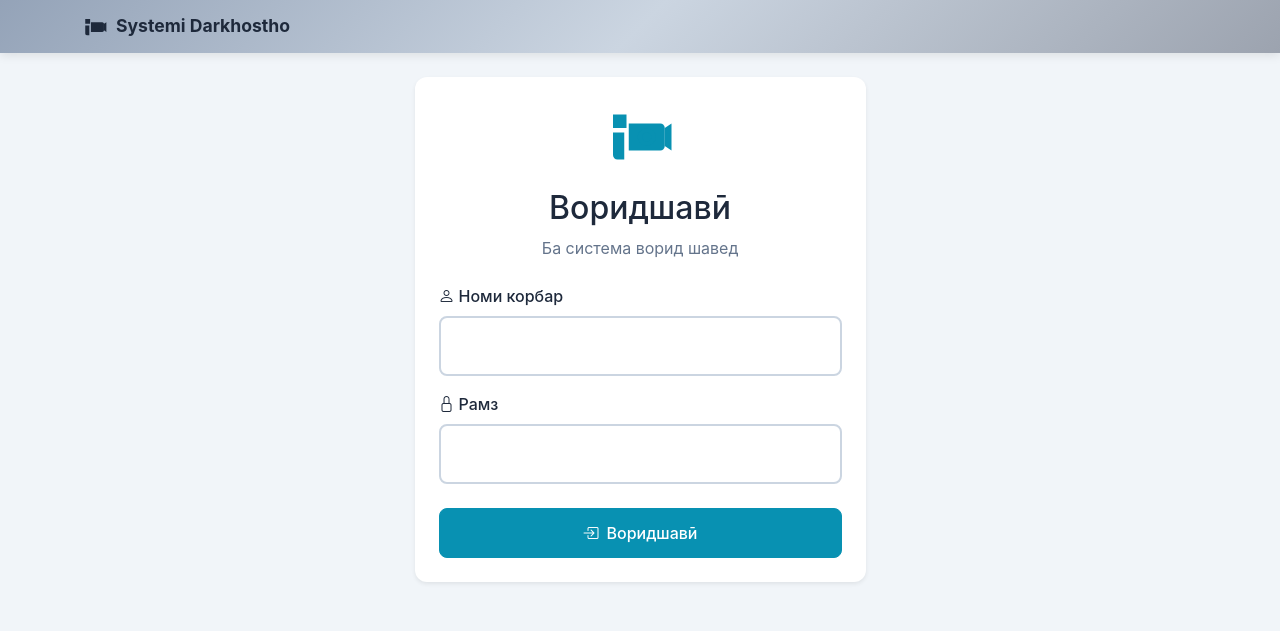
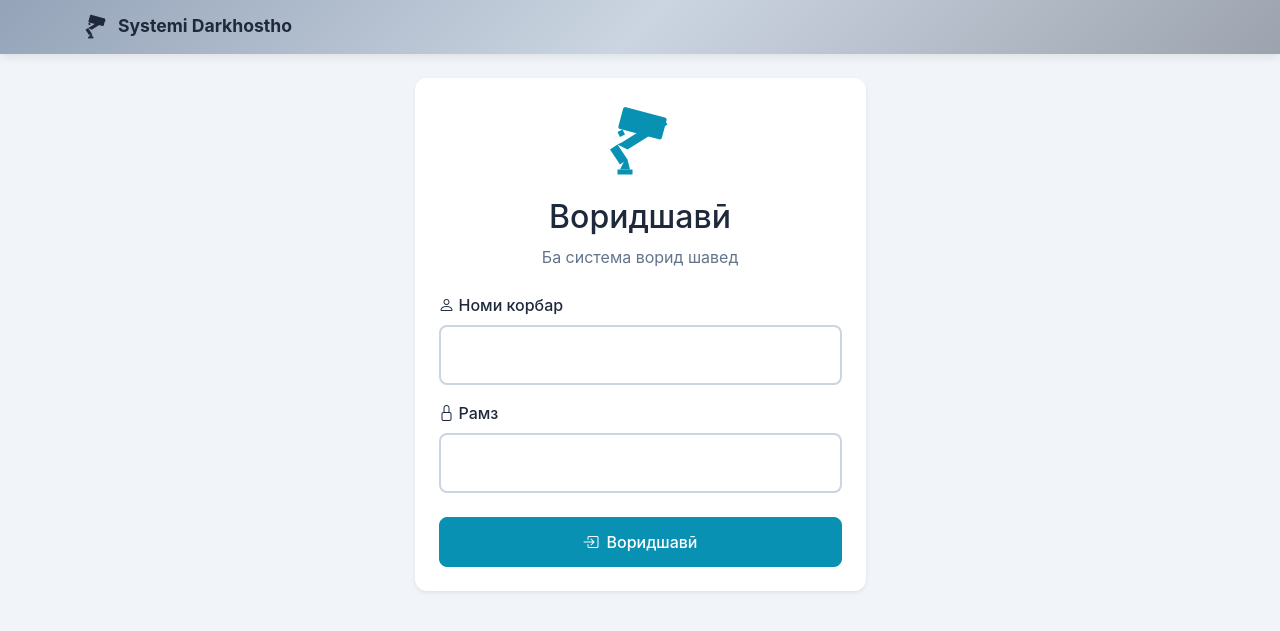
Before and after one commit to greyversarex/Nazorat, a Flask app: page /login in a window 1280 px wide. Shown: the top 631 px of the page. Run offline with Flask 3, Linux system fonts and the light colour scheme.

Commit message:
Update system icon to a CCTV camera for improved visual representation
Replaces existing icons with a new CCTV camera SVG across login and base templates to visually represent the system's security and request management features.

Replit-Commit-Author: Agent
Replit-Commit-Session-Id: 02fb7232-2725-48d8-a038-be08a749462b
Replit-Commit-Checkpoint-Type: full_checkpoint
Replit-Commit-Event-Id: 39ff007a-1da1-40a8-9a2c-7b0915ff3a72
Replit-Commit-Screenshot-Url: https://storage.googleapis.com/screenshot-production-us-central1/31a486db-a867-45d7-a753-bc572c5c01e4/02fb7232-2725-48d8-a038-be08a749462b/JTFdr9N

```diff
--- a/templates/auth/login.html
+++ b/templates/auth/login.html
@@ -8,7 +8,7 @@
         <div class="card shadow-sm">
             <div class="card-body p-4">
                 <div class="text-center mb-4">
-                    <svg xmlns="http://www.w3.org/2000/svg" width="72" height="72" fill="#0891b2" viewBox="0 0 32 32"><path d="M4 6h6v6H4zM4 14v10c0 1.1.9 2 2 2h3v-12H4z"/><path d="M11 10h14c1.1 0 2 .9 2 2v8c0 1.1-.9 2-2 2H11V10z"/><circle cx="19" cy="16" r="4"/><circle cx="19" cy="16" r="2"/><path d="M27 12l3-2v12l-3-2V12z"/></svg>
+                    <svg xmlns="http://www.w3.org/2000/svg" width="80" height="80" fill="#0891b2" viewBox="0 0 64 64"><path d="M8 38l6-4 8 12-6 4z"/><path d="M14 34l4-2 32-20 4 6-32 20z"/><rect x="16" y="8" width="36" height="18" rx="2" transform="rotate(15 34 17)"/><path d="M18 22l-4 2 2 4 4-2z"/><circle cx="26" cy="18" r="3" transform="rotate(15 26 18)"/><path d="M20 46l-4 8h8l-2-8z"/><path d="M14 54h12v4H14z"/></svg>
                     <h2 class="mt-3">Воридшавӣ</h2>
                     <p class="text-muted">Ба система ворид шавед</p>
                 </div>
--- a/templates/base.html
+++ b/templates/base.html
@@ -21,7 +21,7 @@
     <nav class="navbar navbar-expand-lg navbar-dark sticky-top">
         <div class="container">
             <a class="navbar-brand fw-bold" href="/">
-                <svg xmlns="http://www.w3.org/2000/svg" width="26" height="26" fill="currentColor" class="me-2" viewBox="0 0 32 32"><path d="M4 6h6v6H4zM4 14v10c0 1.1.9 2 2 2h3v-12H4z"/><path d="M11 10h14c1.1 0 2 .9 2 2v8c0 1.1-.9 2-2 2H11V10z"/><circle cx="19" cy="16" r="4"/><circle cx="19" cy="16" r="2"/><path d="M27 12l3-2v12l-3-2V12z"/></svg>Systemi Darkhostho
+                <svg xmlns="http://www.w3.org/2000/svg" width="28" height="28" fill="currentColor" class="me-2" viewBox="0 0 64 64"><path d="M8 38l6-4 8 12-6 4z"/><path d="M14 34l4-2 32-20 4 6-32 20z"/><rect x="16" y="8" width="36" height="18" rx="2" transform="rotate(15 34 17)"/><path d="M18 22l-4 2 2 4 4-2z"/><circle cx="26" cy="18" r="3" transform="rotate(15 26 18)"/><path d="M20 46l-4 8h8l-2-8z"/><path d="M14 54h12v4H14z"/></svg>Systemi Darkhostho
             </a>
             {% if current_user.is_authenticated %}
             <button class="navbar-toggler" type="button" data-bs-toggle="collapse" data-bs-target="#navbarNav">
```
Also changed, not shown: attached_assets/image_1764362255393.png (added), 1 other file.
